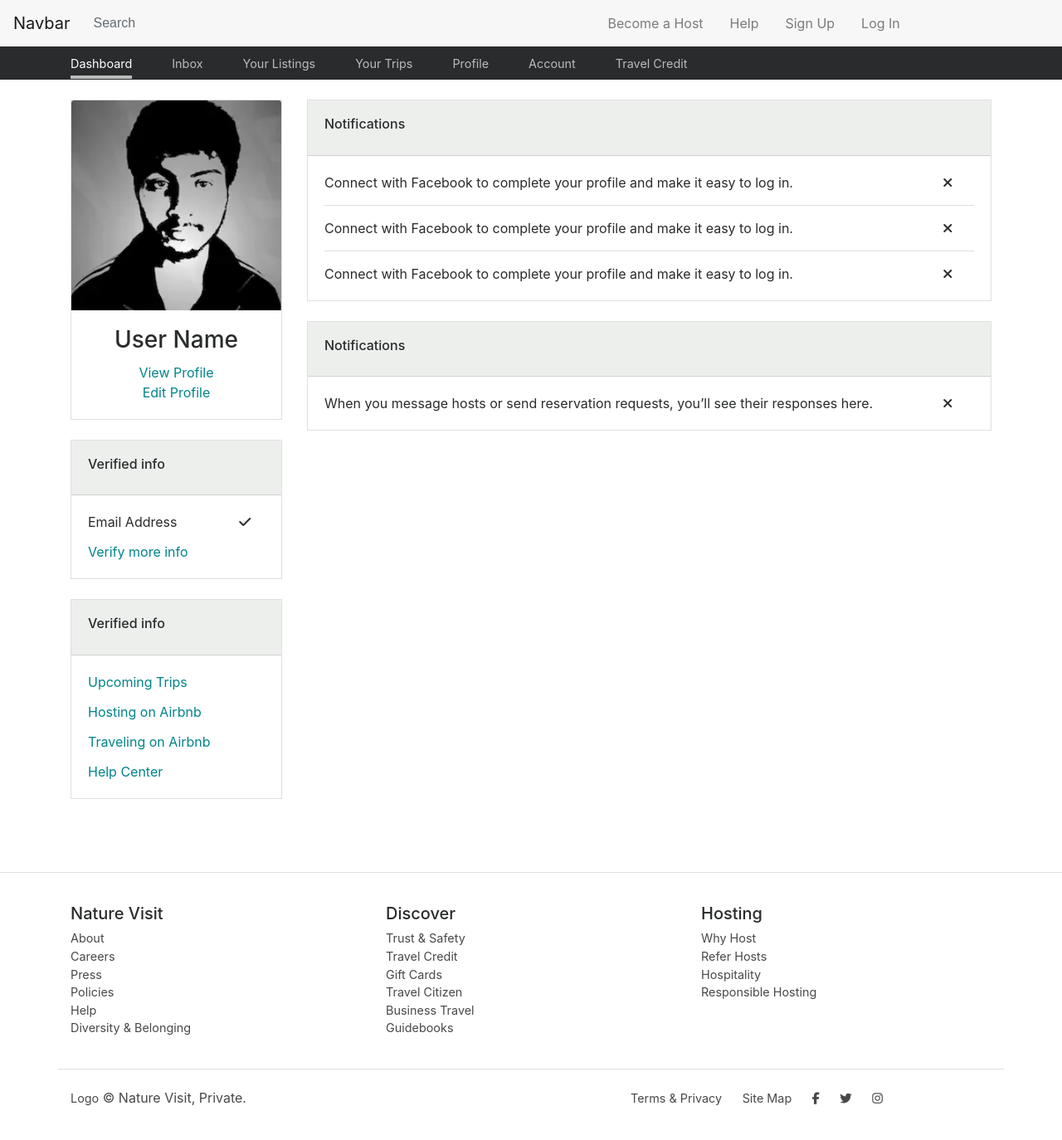
After one commit to diwakar123456789/Travel-Site, a PHP site: page /user_profile.html in a window 1280 px wide. The commit adds this page. Shown: the whole page at 83% size. Run offline with PHP 8.4, Linux system fonts and the light colour scheme; some libraries are stand-ins or nearby versions.

Commit message:
add file via upload
 dashboard in help menu
login form in login menu

```diff
--- a/css/style.css
+++ b/css/style.css
@@ -66,18 +66,18 @@ and open the template in the editor.
       cursor: pointer;
       border-color: #fff; }
     .carousel .carousel-inner .carousel-item .carousel-caption .btn:hover {
-      color: black;
+      color: #484848;
       background-color: transparent;
       border: 2px solid;
       border-radius: 64px;
       cursor: pointer;
-      border-color: black; }
+      border-color: rgba(0, 0, 0, 0.125); }
 
 .ticket {
   padding: 0% 1.5% 0% 1.5%;
   margin: 4% 0% 4% 0%;
   border: 1px solid;
-  border-color: black;
+  border-color: rgba(0, 0, 0, 0.125);
   border-radius: 3px; }
   @media (max-width: 992px) {
     .ticket {
@@ -95,7 +95,7 @@ and open the template in the editor.
         margin-bottom: 2%; } }
   .ticket .col-lg-4 {
     border-right: 1px solid;
-    border-color: black;
+    border-color: rgba(0, 0, 0, 0.125);
     padding-top: 1%; }
     @media (max-width: 992px) {
       .ticket .col-lg-4 {
@@ -129,7 +129,10 @@ and open the template in the editor.
   margin-bottom: 2%;
   margin-top: 4%;
   margin-left: .2rem;
-  color: black; }
+  color: #484848; }
+
+.card {
+  border-radius: 0px !important; }
 
 @media (max-width: 992px) {
   .card {
@@ -154,7 +157,7 @@ and open the template in the editor.
 
 .footer {
   border-top: 1px solid;
-  border-color: black;
+  border-color: rgba(0, 0, 0, 0.125);
   margin-top: 5%;
   padding-top: 3%;
   padding-bottom: 3%; }
@@ -163,21 +166,21 @@ and open the template in the editor.
       margin-top: 0;
       border-top: none; } }
   .footer .footer-top ul {
-    color: black;
+    color: rgba(0, 0, 0, 0.125);
     padding-left: 0;
     list-style: none;
     font-size: .9em; }
     .footer .footer-top ul li a {
-      color: black; }
+      color: #484848; }
   .footer .footer-bottom {
     margin-top: 2%;
     padding-top: 2%;
     border-top: 1px solid;
-    border-color: black;
-    color: black; }
+    border-color: rgba(0, 0, 0, 0.125);
+    color: #484848; }
     .footer .footer-bottom a {
       text-align: center;
-      color: black;
+      color: #484848;
       font-size: .9em; }
     .footer .footer-bottom .social a {
       padding-left: 10px;
@@ -189,4 +192,82 @@ and open the template in the editor.
       .footer .footer-bottom .social a .fa-instagram:hover {
         color: #c3328c; }
 
+.sign-in-up .facebook {
+  background-color: #3B5998;
+  border-color: #3B5998; }
+.sign-in-up .google {
+  background-color: #fff;
+  color: #484848;
+  border-color: #c4c4c4; }
+.sign-in-up button, .sign-in-up .ticket button:hover, .ticket .sign-in-up button:hover {
+  width: 100%;
+  cursor: pointer; }
+.sign-in-up input {
+  width: 100%;
+  height: 64px; }
+
+.subnav {
+  padding: 0em; }
+  .subnav ul {
+    margin-bottom: 0; }
+    .subnav ul li {
+      margin-left: 1rem;
+      float: left; }
+      .subnav ul li a span {
+        font-size: .9em;
+        color: #bbb;
+        padding: .4rem 0rem; }
+      .subnav ul li a .active {
+        border-bottom: 4px solid;
+        border-color: #bbb;
+        color: #fff; }
+
+.left-panel .card .card-img-top {
+  /*height: 190px;*/ }
+.left-panel .card .pf-details ul margin
+li .fa {
+  font-size: 24px; }
+
+.img-responsive {
+  width: 100%;
+  height: auto; }
+
+.cstm-card .card-header {
+  background-color: #edefed !important; }
+.cstm-card .card-block {
+  padding: 20px; }
+
+.space-top-4 {
+  margin-top: 24px; }
+
+.space-4 {
+  margin-bottom: 24px; }
+
+.space-2 {
+  margin-bottom: 12px; }
+
+.space-top-2 {
+  margin-top: 12px; }
+
+.space-1 {
+  margin-bottom: 6px; }
+
+.space-top-1 {
+  margin-top: 6px; }
+
+.list-unstyled {
+  margin-bottom: initial; }
+
+.br-bottom {
+  border-bottom: 1px solid rgba(0, 0, 0, 0.125); }
+
+.sec-color li a {
+  color: #008489; }
+
+.section-divider {
+  margin-top: 15px;
+  margin-bottom: 15px;
+  border: 0;
+  border-top: 1px solid #dce0e0; }
+
 /*# sourceMappingURL=style.css.map */
--- a/css/style.scss
+++ b/css/style.scss
@@ -9,8 +9,9 @@ and open the template in the editor.
 */
 $mdWidth: 1280px;
 $smWidth: 1110px;
-$bc: black; //background color
-$fc: black; //font color
+$bc: rgba(0,0,0,.125); //background color
+$fc: #484848; //font color
+$fcs: #008489;
 
 // Search input
 .navbar{
@@ -194,6 +195,9 @@ $fc: black; //font color
 }
 
 //Content Card
+.card{
+    border-radius: 0px! important;
+}
 @media(max-width:992px){
     .card{
         margin-bottom: 10%;
@@ -261,7 +265,7 @@ $fc: black; //font color
         padding-top: 2%;
         border-top:1px solid;
         border-color:$bc;
-        color: $bc;
+        color: $fc;
         a{
             text-align: center;
             color: $fc;
@@ -284,3 +288,122 @@ $fc: black; //font color
         }
     }
 }
+
+//Sign up or Login
+    .sign-in-up{
+        .facebook{
+            background-color: #3B5998;
+            border-color: #3B5998;
+        }
+        .google{
+            background-color: #fff;
+            color: $fc;
+            border-color: #c4c4c4;
+        }
+        button{
+            width: 100%;
+            cursor: pointer;
+        }
+        input{
+            width: 100%;
+            height: 64px
+        }
+    }
+
+
+//subnav
+.subnav{
+    padding: 0em;
+    ul{
+        margin-bottom: 0;
+        li{
+            margin-left: 1rem;
+            float:left;
+            a{
+                span{
+                    font-size:.9em;
+                    color: #bbb;
+                    padding: .4rem 0rem;
+
+                }
+                .active{
+                        border-bottom: 4px solid;
+                        border-color: #bbb;
+                        color: #fff;
+                }
+            }
+        }
+    }
+}
+
+// user_profile left panel
+.left-panel{
+    .card{
+        .card-img-top{
+            /*height: 190px;*/
+        }
+        .pf-details{
+            ul{
+                margin
+                li{
+                    .fa{
+                            font-size: 24px;
+                        }
+                }
+            }
+        }
+    }
+}
+
+//extra
+.img-responsive{
+    width: 100%;
+    height: auto;
+}
+
+.cstm-card{
+    .card-header{
+        background-color: #edefed! important;
+    }
+    .card-block{
+        padding: 20px;
+    }
+}
+.space-top-4{
+    margin-top: 24px;
+}
+.space-4{
+    margin-bottom: 24px;
+}
+.space-2{
+    margin-bottom: 12px;
+}
+.space-top-2{
+    margin-top:12px
+}
+.space-1{
+    margin-bottom: 6px
+}
+.space-top-1{
+    margin-top:6px
+}
+
+.list-unstyled{
+    margin-bottom: initial
+}
+.br-bottom{
+    border-bottom: 1px solid rgba(0,0,0,.125);
+}
+.sec-color{
+    li{
+        a{
+            color: $fcs;
+        }
+    }
+}
+.section-divider{
+    margin-top: 15px;
+    margin-bottom: 15px;
+    border: 0;
+    border-top: 1px solid #dce0e0;
+}
--- a/index.html
+++ b/index.html
@@ -30,13 +30,13 @@ and open the template in the editor.
                         <a class="nav-link" href="#">Become a Host</a>
                     </li>
                     <li class="nav-item">
-                        <a class="nav-link" href="#">Help</a>
+                        <a class="nav-link" href="user_profile.html">Help</a>
                     </li>
                     <li class="nav-item">
-                        <a class="nav-link" href="#">Sign Up</a>
+                        <a class="nav-link" href="login.html">Sign Up</a>
                     </li>
                     <li class="nav-item">
-                        <a class="nav-link" href="#">Log In</a>
+                        <a class="nav-link" href="login.html">Log In</a>
                     </li>
                 </ul>
             </div>
--- /dev/null
+++ b/user_profile.html
@@ -0,0 +1,215 @@
+<!DOCTYPE html>
+<!--
+To change this license header, choose License Headers in Project Properties.
+To change this template file, choose Tools | Templates
+and open the template in the editor.
+-->
+<html>
+    <head>
+        <title>Travel Boy</title>
+        <meta charset="UTF-8">
+        <meta name="viewport" content="width=device-width, initial-scale=1.0">
+        <link href="images/favicon.png" rel="icon" type="image/png">
+        <link href="css/bootstrap.min.css" rel="stylesheet" type="text/css"/>
+        <link href="css/style.css" rel="stylesheet">
+    </head>
+    <body>
+        <nav class="navbar navbar-toggleable-md navbar-light bg-faded">
+            <button class="navbar-toggler navbar-toggler-right" type="button" data-toggle="collapse" data-target="#navbarTogglerDemo02" aria-controls="navbarTogglerDemo02" aria-expanded="false" aria-label="Toggle navigation">
+                <span class="navbar-toggler-icon"></span>
+            </button>
+
+            <a class="navbar-brand" href="index.html">Navbar</a>
+
+            <div class="collapse navbar-collapse" id="navbarTogglerDemo02">
+                <form class="form-inline my-2 my-lg-0 hidden-md-down">
+                    <input class="form-control mr-sm-2" type="text" placeholder="Search">
+                </form>
+                <ul class="navbar-nav mr-auto mt-2 mt-md-0">
+                    <li class="nav-item">
+                        <a class="nav-link" href="#">Become a Host</a>
+                    </li>
+                    <li class="nav-item">
+                        <a class="nav-link" href="#">Help</a>
+                    </li>
+                    <li class="nav-item">
+                        <a class="nav-link" href="login.html">Sign Up</a>
+                    </li>
+                    <li class="nav-item">
+                        <a class="nav-link" href="#">Log In</a>
+                    </li>
+                </ul>
+            </div>
+        </nav>
+        <main>
+            <nav class="subnav navbar navbar-toggleable-md navbar-inverse bg-inverse">
+                <ul class="container">
+                    <li class="nav-item active" style="margin-left: 0rem">
+                        <a class="nav-link" href="#" style="padding-left: 0rem"><span class="active">Dashboard</span><span class="sr-only">(current)</span></a>
+                    </li>
+                    <li class="nav-item">
+                        <a class="nav-link" href="#"><span class="">Inbox</span></a>
+                    </li>
+                    <li class="nav-item">
+                        <a class="nav-link" href="#"><span class="">Your Listings</span></a>
+                    </li>
+                    <li class="nav-item">
+                        <a class="nav-link" href="#"><span class="">Your Trips</span></a>
+                    </li>
+                    <li class="nav-item">
+                        <a class="nav-link" href="#"><span class="">Profile</span></a>
+                    </li>
+                    <li class="nav-item">
+                        <a class="nav-link" href="#"><span class="">Account</span></a>
+                    </li>
+                    <li class="nav-item">
+                        <a class="nav-link" href="#"><span class="">Travel Credit</span></a>
+                    </li>
+
+                </ul>
+            </nav>
+            <div class="container space-top-4">
+                <div class="row">
+                    <div class="col-lg-3 col-md-3 col-sm-12 left-panel">
+                        <div class="card space-4">
+                            <img class="card-img-top img-responsive" src="img/profile.jpg" alt="Card image cap">
+                            <div class="card-block pf-details">
+                                <h3 class="card-title text-center">User Name</h3>
+                                <ul class="list-unstyled text-center sec-color">
+                                    <li><a href="#" class="">View Profile</a></li>
+                                    <li><a href="#" class="">Edit Profile</a></li>
+                                </ul>
+                            </div>
+                        </div>
+                        <div class="card cstm-card space-4">
+                            <div class="card-block card-header">
+                                <h6>Verified info</h6>
+                            </div>
+                            <div class="card-block pf-details">
+                                <ul class=" list-unstyled sec-color">
+                                    <li class="row space-2">
+                                        <div class="col-9">Email Address</div>
+                                        <div class="col-1">
+                                            <i class="fa fa-check" aria-hidden="true"></i>
+                                        </div>
+                                    </li>
+                                    <li class=""><a href="#" class="">Verify more info</a></li>
+                                </ul>
+                            </div>
+                        </div>
+                        <div class="card cstm-card space-4">
+                            <div class="card-block card-header">
+                                <h6>Verified info</h6>
+                            </div>
+                            <div class="card-block pf-details">
+                                <ul class=" list-unstyled sec-color">
+                                    <li class="space-2"><a href="#" class="">Upcoming Trips</a></li>
+                                    <li class="space-2"><a href="#" class="">Hosting on Airbnb</a></li>
+                                    <li class="space-2"><a href="#" class="">Traveling on Airbnb</a></li>
+                                    <li class=""><a href="#" class="">Help Center</a></li>
+                                </ul>
+                            </div>
+                        </div>
+                    </div>
+                    <div class="col-lg-9 col-md-9 col-sm-12">
+                        <div class="card cstm-card space-4">
+                            <div class="card-block card-header">
+                                <h6>Notifications</h6>
+                            </div>
+                            <div class="card-block pf-details">
+                                <ul class=" list-unstyled sec-color">
+                                    <li class="">
+                                        <div class="row">
+                                            <div class="col-11"><span>Connect with Facebook to complete your profile and make it easy to log in.</span></div>
+                                            <div class="col-1"><span class="fa fa-close"></span></div>
+                                        </div>
+                                        <hr class="section-divider">
+                                        <div class="row">
+                                            <div class="col-11"><span>Connect with Facebook to complete your profile and make it easy to log in.</span></div>
+                                            <div class="col-1"><span class="fa fa-close"></span></div>
+                                        </div>
+                                        <hr class="section-divider">
+                                        <div class="row">
+                                            <div class="col-11"><span>Connect with Facebook to complete your profile and make it easy to log in.</span></div>
+                                            <div class="col-1"><span class="fa fa-close"></span></div>
+                                        </div>
+                                    </li>
+                                </ul>
+                            </div>
+                        </div>
+                        <div class="card cstm-card space-4">
+                            <div class="card-block card-header">
+                                <h6>Notifications</h6>
+                            </div>
+                            <div class="card-block pf-details">
+                                <ul class=" list-unstyled sec-color">
+                                    <li class="">
+                                        <div class="row">
+                                            <div class="col-11"><span>When you message hosts or send reservation requests, you’ll see their responses here.</span></div>
+                                            <div class="col-1"><span class="fa fa-close"></span></div>
+                                        </div>
+                                    </li>
+                                </ul>
+                            </div>
+                        </div>
+                    </div>
+                </div>
+            </div>
+        </main>
+        <footer class="footer">
+            <div class="container">
+                <div class="row footer-top hidden-sm-down">
+                    <div class="col-lg-4 col-md-4">
+                        <h5>Nature Visit</h5>
+                        <ul>
+                            <li><a href="#">About</a></li>
+                            <li><a href="#">Careers</a></li>
+                            <li><a href="#">Press</a></li>
+                            <li><a href="#">Policies</a></li>
+                            <li><a href="#">Help</a></li>
+                            <li><a href="#">Diversity & Belonging</a></li>
+                        </ul>
+                    </div>
+                    <div class="col-lg-4 col-md-4">
+                        <h5>Discover</h5>
+                        <ul>
+                            <li><a href="#">Trust & Safety</a></li>
+                            <li><a href="#">Travel Credit</a></li>
+                            <li><a href="#">Gift Cards</a></li>
+                            <li><a href="#">Travel Citizen</a></li>
+                            <li><a href="#">Business Travel</a></li>
+                            <li><a href="#">Guidebooks</a></li>
+                        </ul>
+                    </div>
+                    <div class="col-lg-4 col-md-4">
+                        <h5>Hosting</h5>
+                        <ul>
+                            <li><a href="#">Why Host</a></li>
+                            <li><a href="#">Refer Hosts</a></li>
+                            <li><a href="#">Hospitality</a></li>
+                            <li><a href="#">Responsible Hosting</a></li>
+                        </ul>
+                    </div>
+                </div>
+                <div class="row footer-bottom justify-content-center">
+                    <div class="col-lg-4 col-8">
+                        <a href="#">Logo</a>
+                        <span>&copy Nature Visit, Private.</span>
+                    </div>
+                    <div class="col-lg-3 col-6"></div>
+                    <div class="col-lg-5 social">
+                        <a href="#">Terms & Privacy</a>
+                        <a href="#">Site Map</a>
+                        <a href="#"><span class="fa fa-facebook"></span></a>
+                        <a href="#"><span class="fa fa-twitter"></span></a>
+                        <a href="#"><span class="fa fa-instagram"></span></a>
+                    </div>
+                </div>
+            </div>
+        </footer>                                                       <!-- Footer -->
+        <script src="https://use.fontawesome.com/3eac1dcbb6.js"></script>
+        <script src="https://code.jquery.com/jquery-3.1.1.js"></script>
+        <script src="js/bootstrap.min.js" type="text/javascript"></script>
+        <script src="js/style.js" type="text/javascript"></script>
+    </body>
+</html>
```
Also changed, not shown: login.html (added, +126 -0 lines), img/profile.jpg (added), 1 other file.
